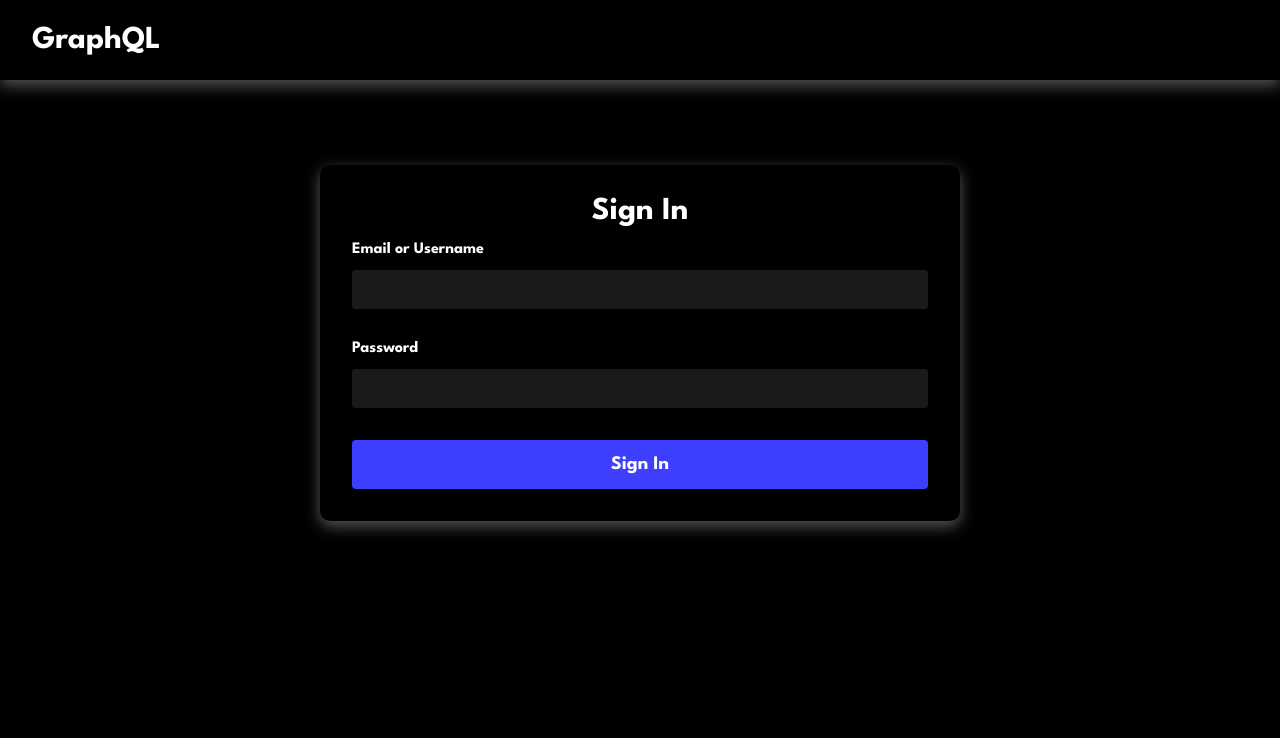
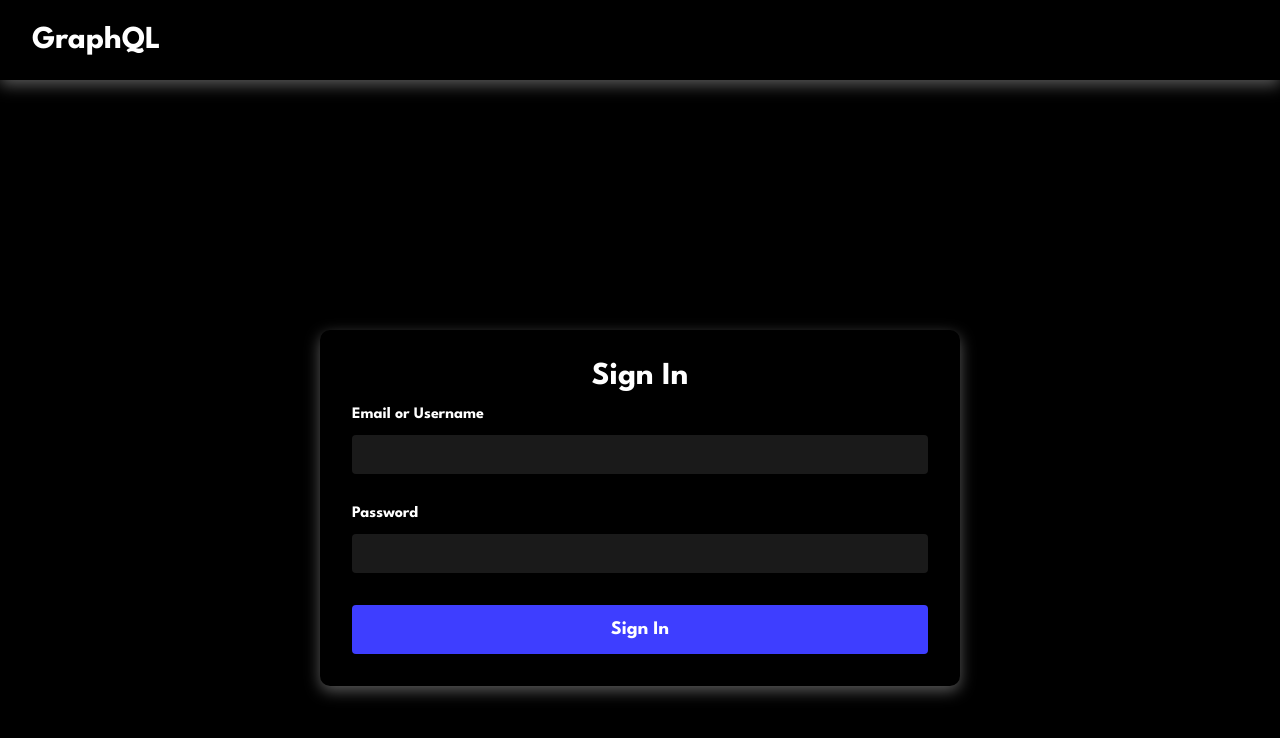
Before and after one commit to johneliud/graphql, a plain HTML site: page templates/index.html in a window 1280 px wide. Drawn offline with nearby package versions, Linux system fonts and the light colour scheme; some icons are missing.

Commit message:
fix: adjust margin of signin container for improved layout

```diff
--- a/static/css/style.css
+++ b/static/css/style.css
@@ -91,7 +91,7 @@ body.dark-theme {
 .signin-container {
   background-color: var(--dark-text-color);
   width: 50%;
-  margin: 85px auto 0;
+  margin: 250px auto;
   box-shadow: var(--box-shadow);
   border-radius: 10px;
   display: grid;
```
